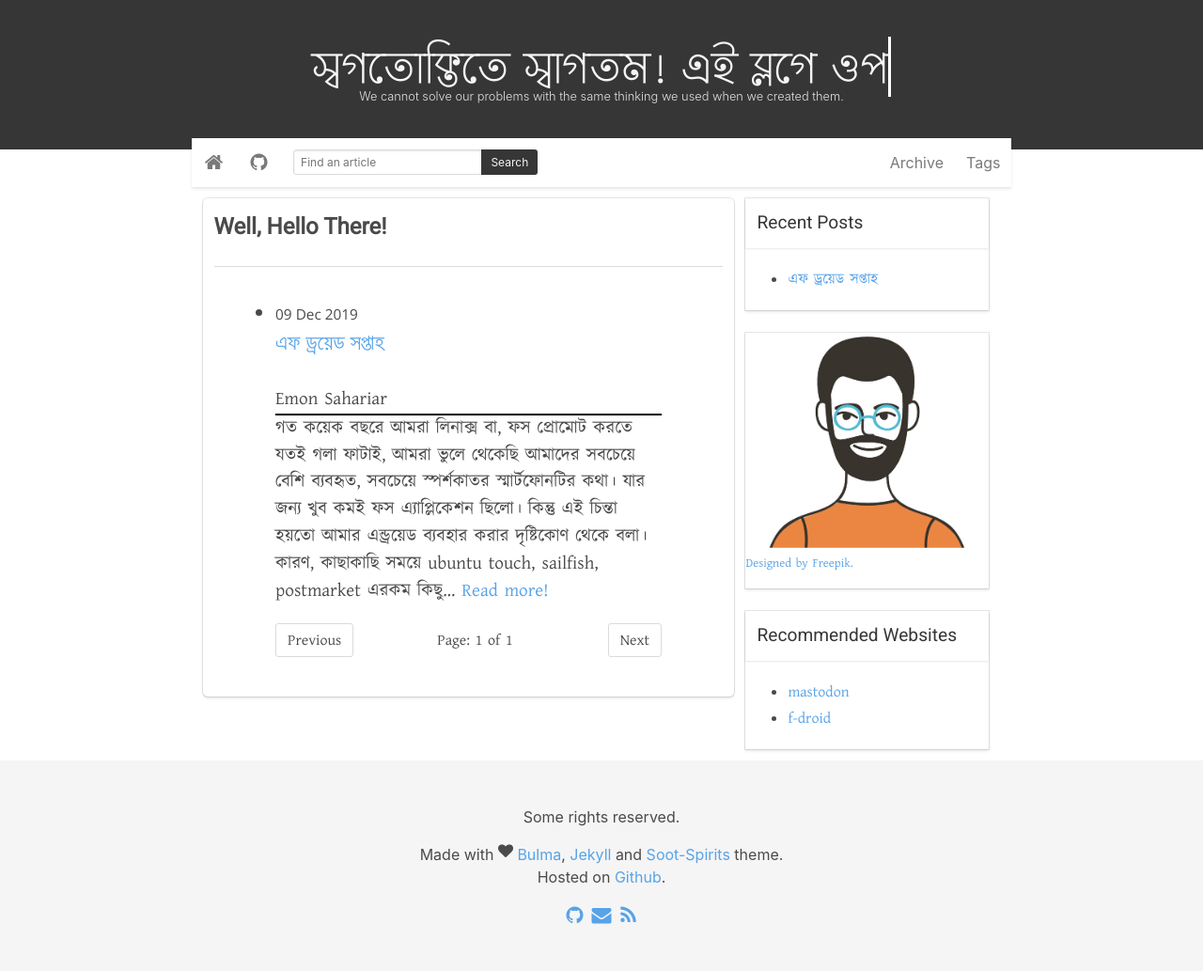
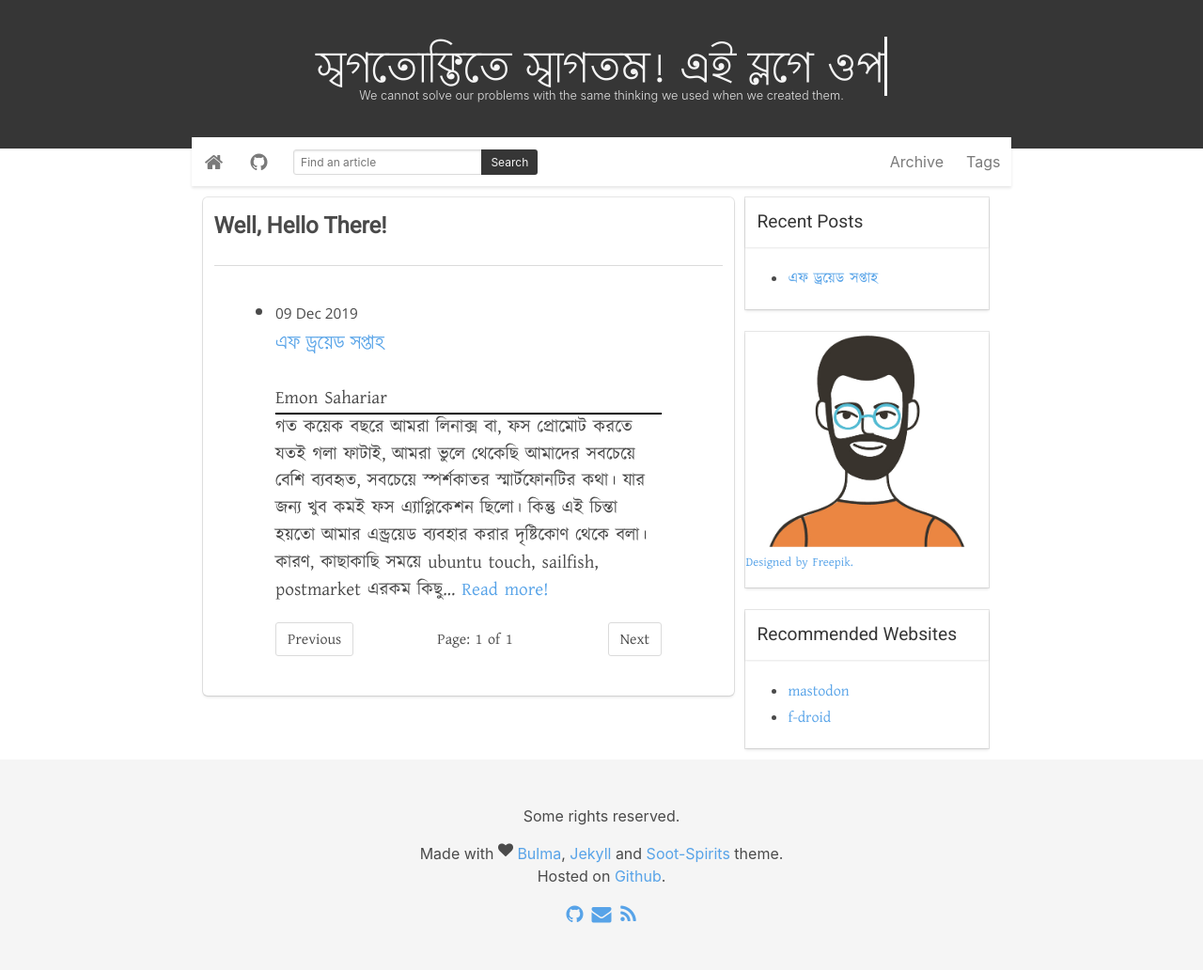
Before and after one commit to Emonshr/emonshr.github.io, a Jekyll site: the page built from index.html, in a window 1280 px wide. Shown: the whole page at 94% size. Built offline with Jekyll 4.4.1, drawn with Linux system fonts in a browser that asks for light colours; the list of posts is cut into pages by our own code; comment, search, counter and statistics services are not loaded.

Commit message:
font size_2

```diff
--- a/assets/css/custom.css
+++ b/assets/css/custom.css
@@ -48,7 +48,7 @@ h1.title > span {
    /* font-family: "League Gothic", "Arial Narrow", Arial, sans-serif;*/
     font-family: Charukola;
     margin-bottom: 1.75rem;
-    font-size: 1.3em;
+    font-size: 1.28em;
 }
 
 .subtitle {
```
